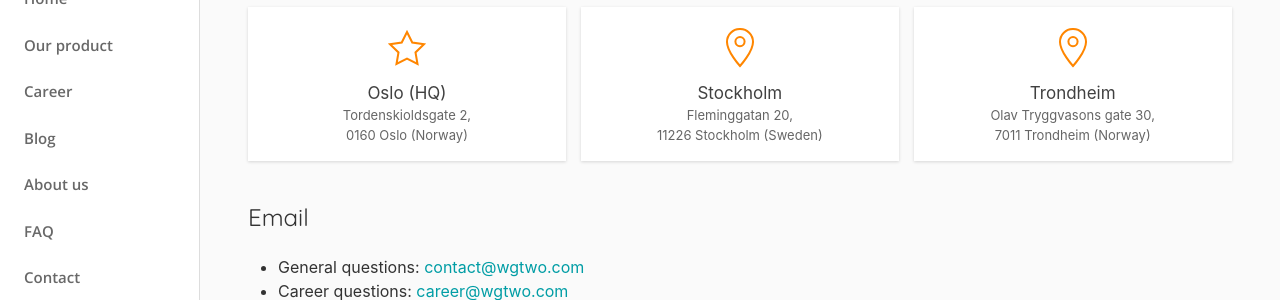
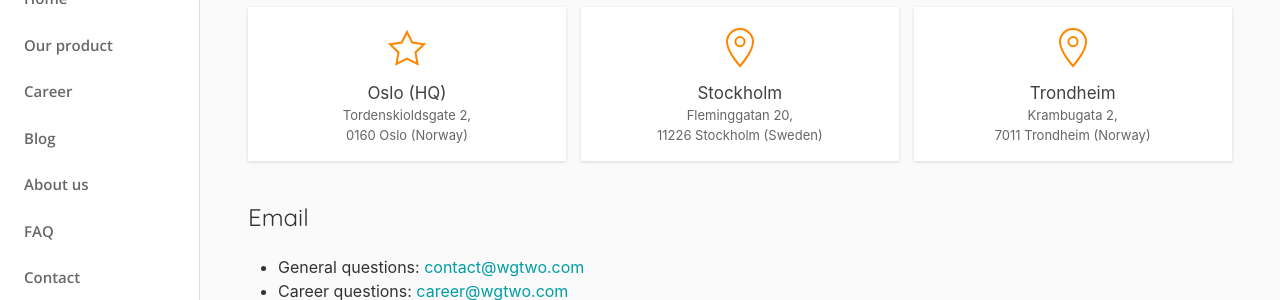
Before and after one commit to working-group-two/engineering-blog, a Jekyll site: the page built from pages/contact.md, in a window 1280 px wide and 900 px high, scrolled down 416 px. Shown: the part 153-453 px from the top of the window. Built offline with Jekyll 4.4.1, drawn with Linux system fonts in a browser that asks for light colours; nearby versions of some CDN libraries.

Commit message:
[office] Update Address for Trondheim (#22)

```diff
--- a/pages/contact.md
+++ b/pages/contact.md
@@ -14,7 +14,7 @@ We take your privacy seriously though, so we have created a [privacy page](/priv
 <div uk-grid class="ui-grid uk-grid-match uk-grid-small">
     {% include office.html icon="star" name="Oslo (HQ)" address="Tordenskioldsgate 2,<br> 0160 Oslo (Norway)" %}
     {% include office.html icon="location" name="Stockholm" address="Fleminggatan 20,<br> 11226 Stockholm (Sweden)" %}
-    {% include office.html icon="location" name="Trondheim" address="Olav Tryggvasons gate 30,<br> 7011 Trondheim (Norway)" %}
+    {% include office.html icon="location" name="Trondheim" address="Krambugata 2,<br> 7011 Trondheim (Norway)" %}
 </div>
 
 ### Email
```
